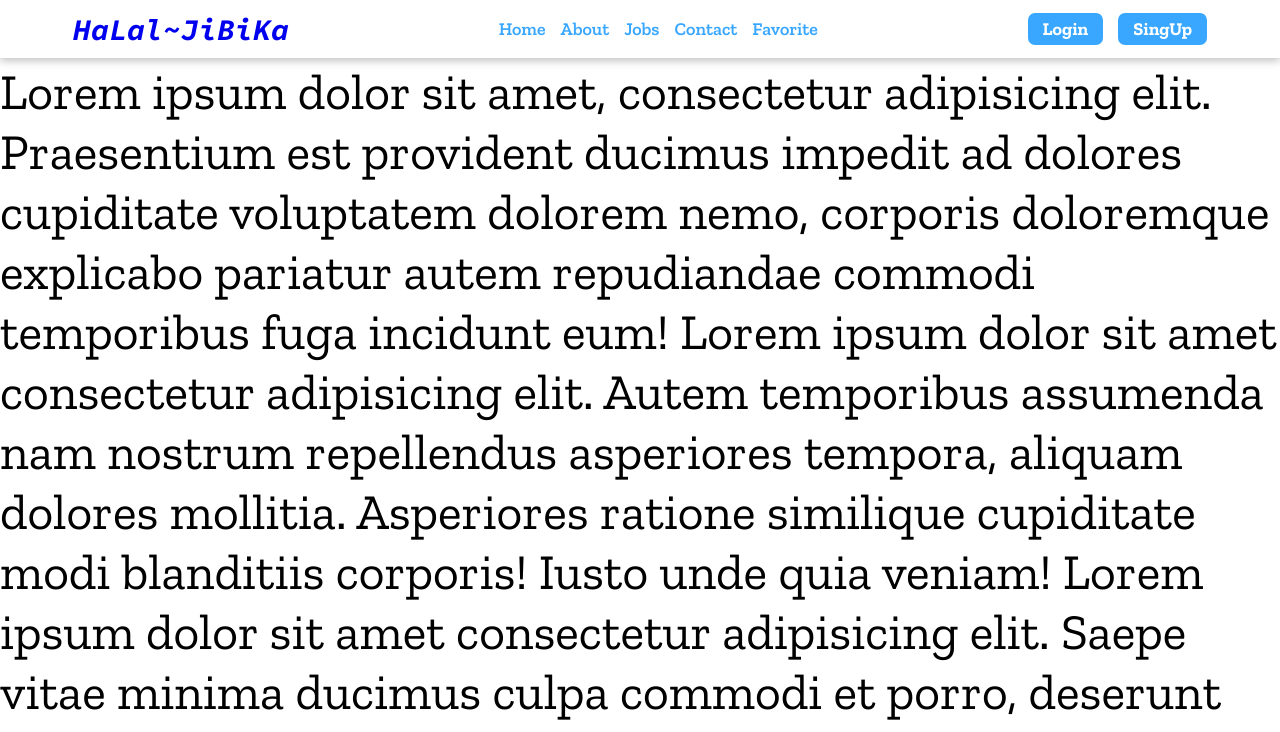
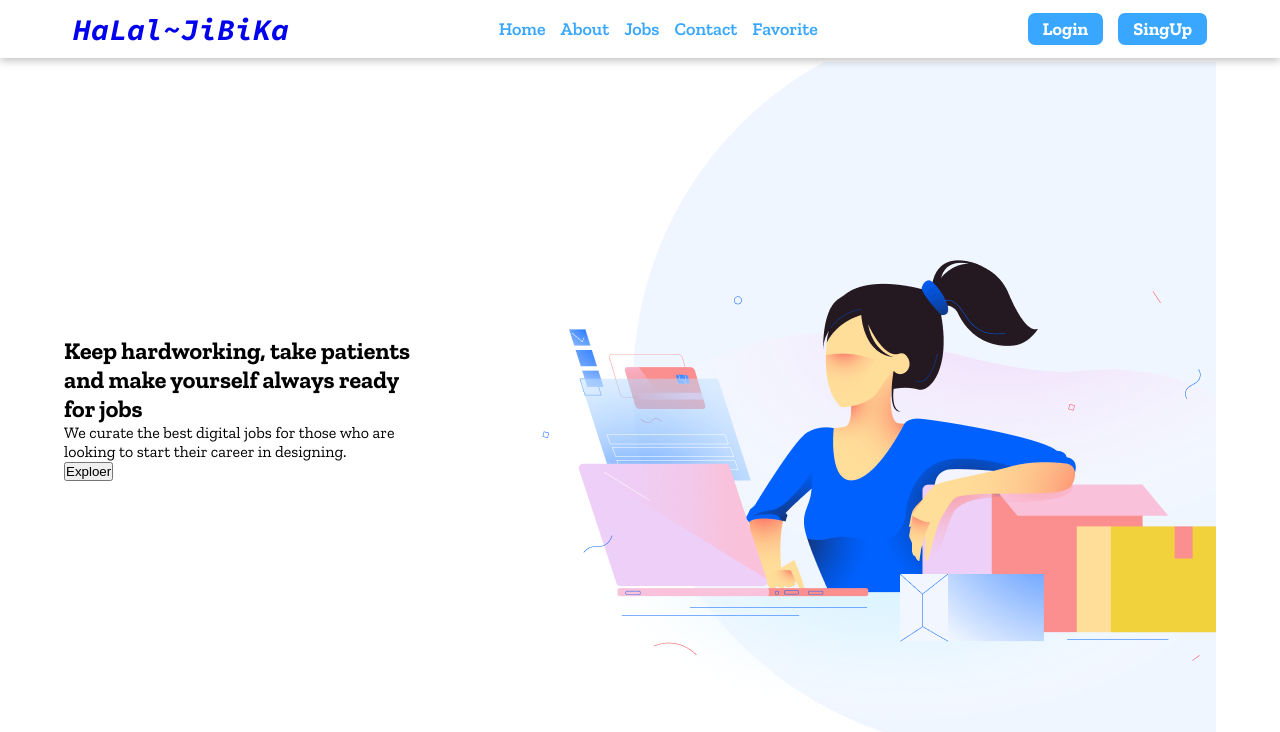
Before and after one commit to superSimpleJahir/Halal-Jibika, a React (Vite) app: page / in a window 1280 px wide. Shown: the top 732 px of the page. Built offline with nearby package versions, Linux system fonts and the light colour scheme.

Commit message:
[Done] hero section

```diff
--- a/src/layout/Header/Header.jsx
+++ b/src/layout/Header/Header.jsx
@@ -2,8 +2,7 @@ import { NavLink } from "react-router-dom";
 import style from "../../style/Header.module.css";
 const Header = () => {
   return (
-    <section className={style.navSection}>
-      <div className={`${style.innerNavSection}`}>
+    <section className={`${style.innerNavSection}`}>
       <nav className={`flex  container ${style.nav}`}>
         <div className={style.logo}>
           <NavLink to="/">HaLal~JiBiKa</NavLink>
@@ -36,7 +35,6 @@ const Header = () => {
           </NavLink>
         </ul>
       </nav>
-      </div>
     </section>
   );
 };
--- a/src/page/Home/Home.jsx
+++ b/src/page/Home/Home.jsx
@@ -1,9 +1,21 @@
-import style from '../../style/Home.module.css'
+import style from "../../style/Home.module.css";
 const Home = () => {
   return (
-    <header>
-      <section className={style}>
-
+    <header className="container">
+      <section className={style.innerHeader}>
+        <div className={`${style.hero} flex`}>
+          <div className={style.heroText}>
+            <h1>Keep hardworking, take patients and make yourself always ready for jobs</h1>
+            <p>
+              We curate the best digital jobs for those who are looking to start their career in
+              designing.
+            </p>
+            <button>Exploer</button>
+          </div>
+          <div className={style.herologo}>
+            <img src="../../../public/img/image.png" alt="" />
+          </div>
+        </div>
       </section>
     </header>
   );
--- a/src/style/Home.module.css
+++ b/src/style/Home.module.css
@@ -0,0 +1,4 @@
+/* @import url('../assets/Hero.jpg'); */
+.innerHeader{
+
+}
```
Also changed, not shown: src/layout/MainLayout.jsx (+7 -7 lines), public/img/image.png (added). Lines whose indentation alone changed are shown as unchanged.
